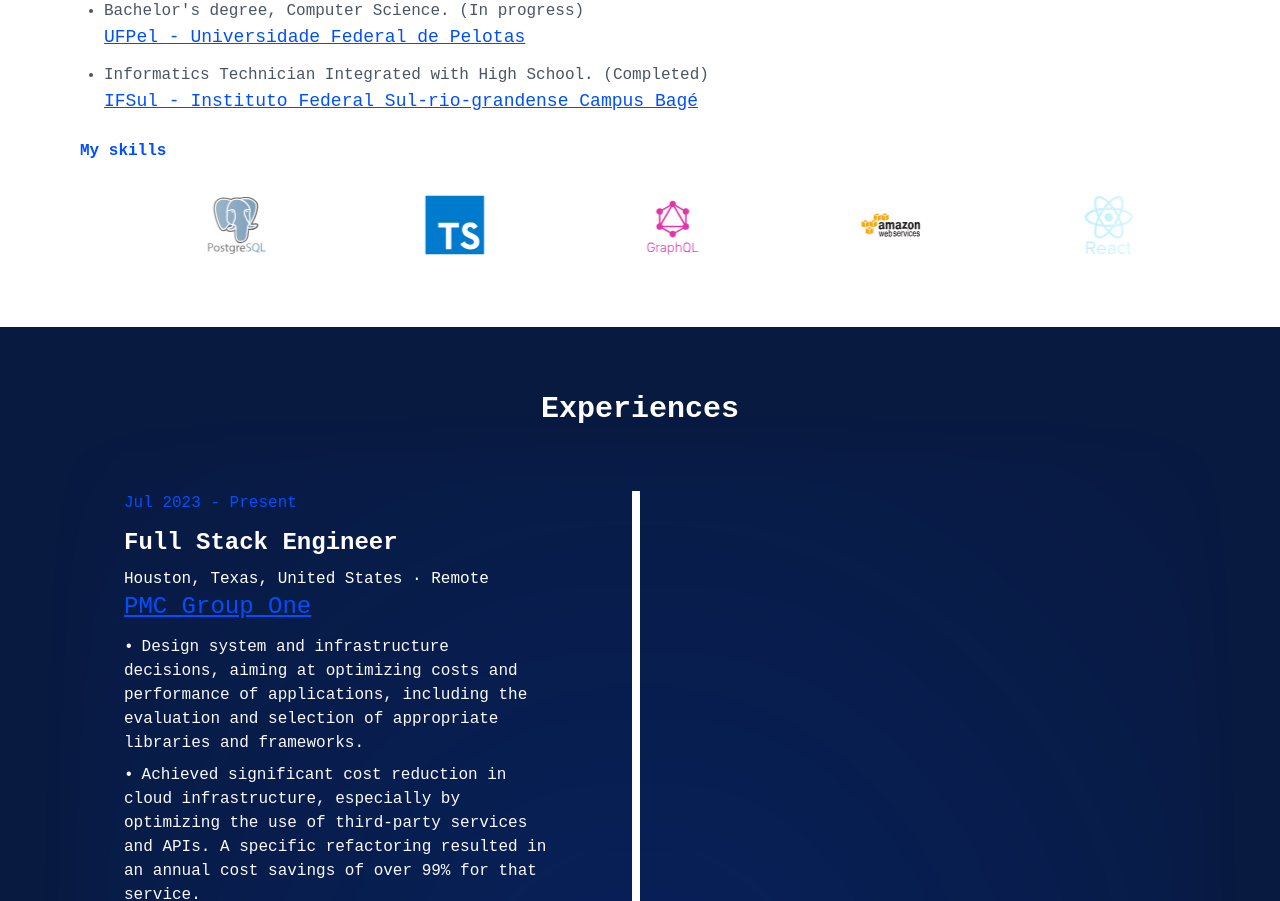
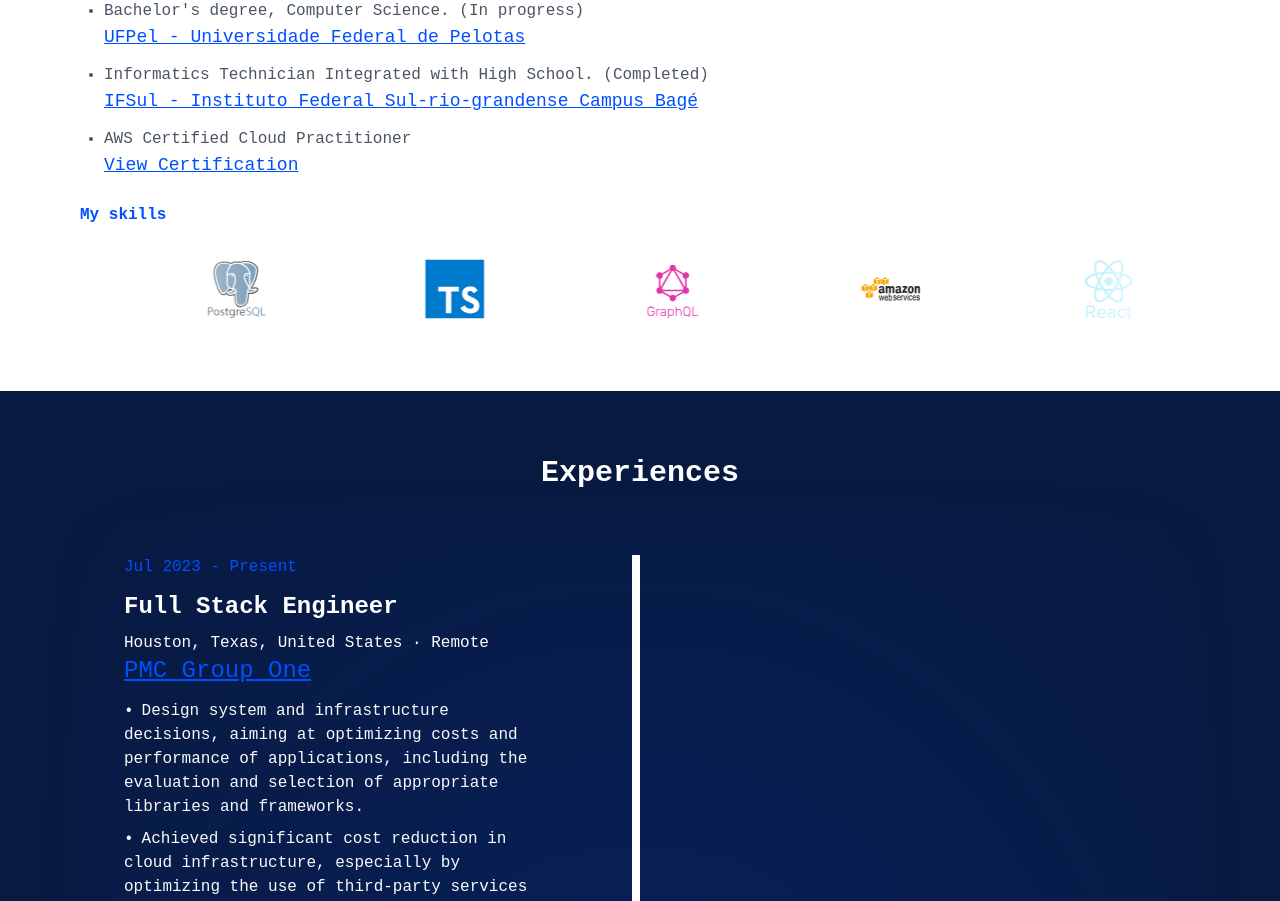
Before and after one commit to godinhojoao/godinhojoao-personal-website, a Next.js app: page /en in a window 1280 px wide. Shown: the part 1140-2041 px from the top of the page. Built offline with nearby package versions, Linux system fonts and the light colour scheme; no server answers.

Commit message:
feat: add aws cloud practicioner on about section

```diff
--- a/src/app/[locale]/components/PageSections/AboutSection/AboutSection.tsx
+++ b/src/app/[locale]/components/PageSections/AboutSection/AboutSection.tsx
@@ -147,6 +147,21 @@ export const AboutSection = ({ translations }: AboutSectionProps) => {
             IFSul - Instituto Federal Sul-rio-grandense Campus Bagé
           </Link>
         </li>
+        <li className="mb-2">
+          AWS Certified Cloud Practitioner
+          <Link
+            target="_blank"
+            rel="noopener noreferrer"
+            href="https://www.credly.com/badges/b6b00431-de89-4002-8f95-3931e7aa35af/public_url"
+            className="
+      mb-3 text-[#004fff] text-base md:text-lg h-full flex items-center underline pr-1
+      cursor-pointer hover:text-[#004fff] hover:bg-[#2b6dff] hover:bg-opacity-20 transition-all
+    "
+            style={{ width: "fit-content" }}
+          >
+            View Certification
+          </Link>
+        </li>
       </ul>
 
       <h3 className="mt-6 text-[#004fff] font-extrabold">
```
